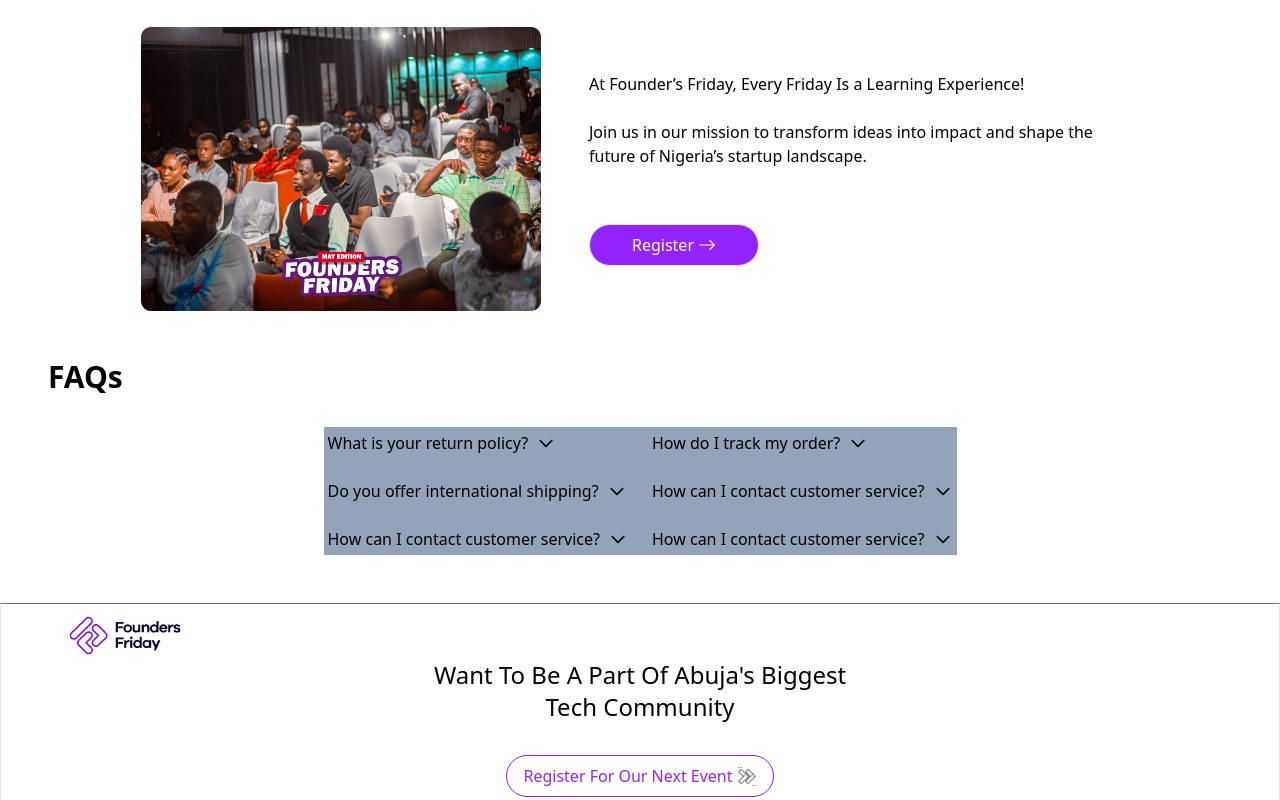
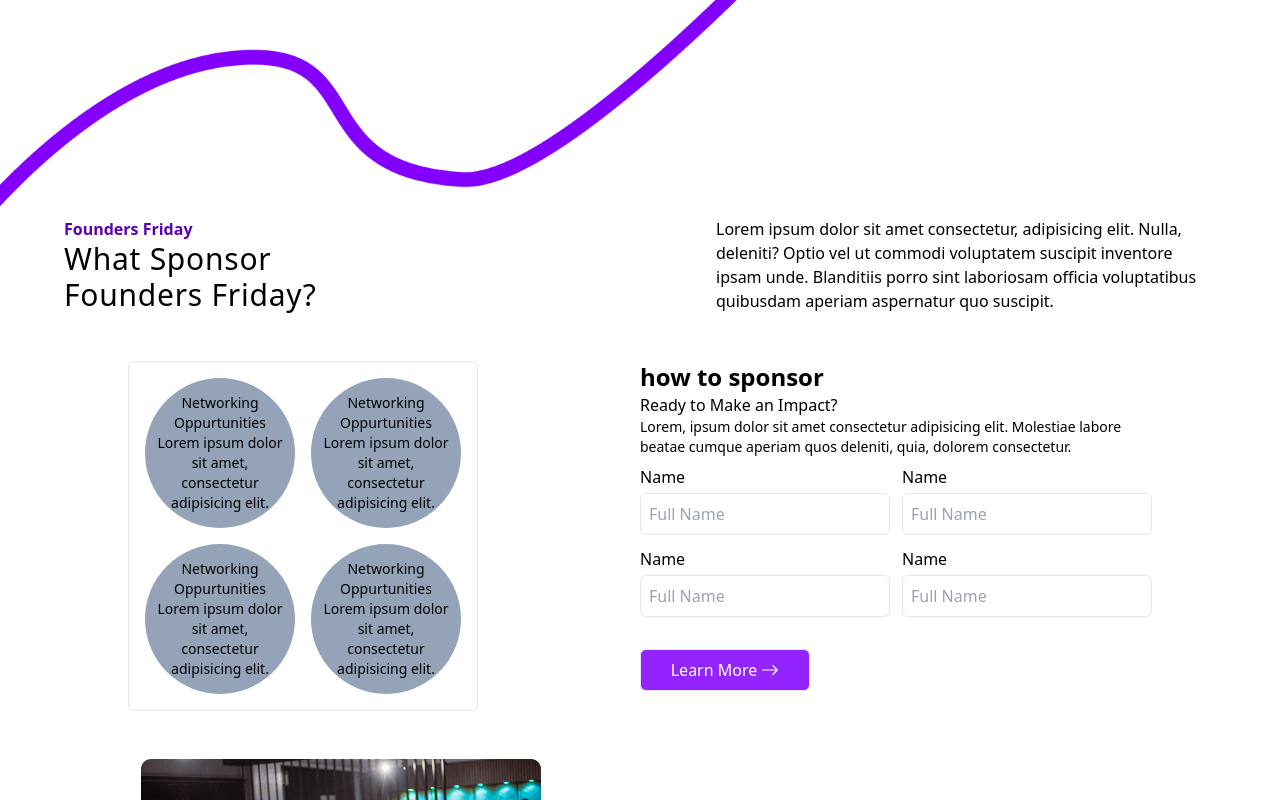
Before and after one commit to Deevyne99/beltsoft, a React (Vite) app: page / in a window 1280 px wide. Shown: the part 2000-2800 px from the top of the page. Built offline with nearby package versions, Linux system fonts and the light colour scheme.

Commit message:
working on Hero Section

```diff
--- a/src/App.jsx
+++ b/src/App.jsx
@@ -2,15 +2,20 @@
 import Footer from './components/Footer'
 import FounderSection from './components/FounderSection'
 import FridaySection from './components/FridaySection'
+import Hero from './components/Hero'
 import Navbar from './components/Navbar'
 import Sponsor from './components/Sponsor'
 import WhatWeOffer from './components/WhatWeOfferSection'
+Hero
 
 function App() {
   return (
     <>
       <div>
         <Navbar />
+      </div>
+      <div className=''>
+        <Hero />
       </div>
       <div className='my-12'>
         <WhatWeOffer />
--- /dev/null
+++ b/src/components/Hero.jsx
@@ -0,0 +1,26 @@
+// import React from 'react'
+import background from '../assets/background-image-2.png'
+import image from '../assets/Frame-14.png'
+
+const Hero = () => {
+  return (
+    <section className='flex flex-col mx-4 md:mx-16 h-[800px] overflow-hidden'>
+      <div className='flex justify-between relative '>
+        <div className='w-1/2'></div>
+        <div className='flex'>
+          <div className='absolute w-full -z-0 mt-[0px] left-0 ml-[200px] right-[0px] '>
+            <img src={background} alt='' />
+          </div>
+          <div className='w-[300px] mt-[200px] z-30 relative'>
+            <img src={image} alt='' />
+          </div>
+          <div className='w-[300px] mt-[200px] z-30 relative'>
+            <img src={image} alt='' />
+          </div>
+        </div>
+      </div>
+    </section>
+  )
+}
+
+export default Hero
--- a/src/components/Navbar.jsx
+++ b/src/components/Navbar.jsx
@@ -4,7 +4,7 @@
 
 const Navbar = () => {
   return (
-    <section className='flex  justify-between  border border-b-[#75687e] px-12 md:px-16 py-2'>
+    <section className='flex z-10 bg-white fixed w-full justify-between  border border-b-[#75687e] px-12 md:px-16 py-2'>
       <div className='flex items-center gap-2'>
         <img src={logo} alt='' className='w-[50px] h-[50px]' />
         <h2 className='text-2xl'>Founders Friday</h2>
--- a/src/components/Sponsor.jsx
+++ b/src/components/Sponsor.jsx
@@ -1,4 +1,5 @@
 // import React from 'react'
+import { BsArrowRight } from 'react-icons/bs'
 
 const Sponsor = () => {
   return (
@@ -19,7 +20,7 @@
           </p>
         </div>
       </div>
-      <div className='flex justify-between mx-16 mt-12'>
+      <div className='flex justify-between mx-16 mt-12 '>
         <div className='p-4 border  rounded-md grid grid-cols-2 gap-4'>
           <div className='w-[150px]  h-[150px] flex justify-center items-center rounded-[50%] bg-slate-400 flex-col p-2'>
             <h2 className='text-sm text-center'>Networking Oppurtunities</h2>
@@ -49,11 +50,57 @@
         <article className='w-[50%]'>
           <h2 className='text-2xl font-bold'>how to sponsor</h2>
           <p>Ready to Make an Impact?</p>
-          <p>
+          <p className='text-sm'>
             Lorem, ipsum dolor sit amet consectetur adipisicing elit. Molestiae
             labore beatae cumque aperiam quos deleniti, quia, dolorem
             consectetur.
           </p>
+          <div className='grid grid-cols-2 gap-3 mt-2'>
+            <div className='flex flex-col'>
+              <label htmlFor='' className='capitalize'>
+                name
+              </label>
+              <input
+                type='text'
+                className='p-2 border mt-1 rounded-md'
+                placeholder='Full Name'
+              />
+            </div>
+            <div className='flex flex-col'>
+              <label htmlFor='' className='capitalize'>
+                name
+              </label>
+              <input
+                type='text'
+                className='p-2 border mt-1 rounded-md'
+                placeholder='Full Name'
+              />
+            </div>
+            <div className='flex flex-col'>
+              <label htmlFor='' className='capitalize'>
+                name
+              </label>
+              <input
+                type='text'
+                className='p-2 border mt-1 rounded-md'
+                placeholder='Full Name'
+              />
+            </div>
+            <div className='flex flex-col'>
+              <label htmlFor='' className='capitalize'>
+                name
+              </label>
+              <input
+                type='text'
+                className='p-2 border mt-1 rounded-md'
+                placeholder='Full Name'
+              />
+            </div>
+          </div>
+          <button className='flex gap-1 w-[170px] capitalize  border bg-[#9424ff] mt-8 px-4 py-2 justify-center items-center rounded-md text-[#fff]'>
+            Learn more{' '}
+            <BsArrowRight className='font-bold text-lg text-[#fff]' />
+          </button>
         </article>
       </div>
     </section>
```
Also changed, not shown: src/assets/background-image-2.png (added).
